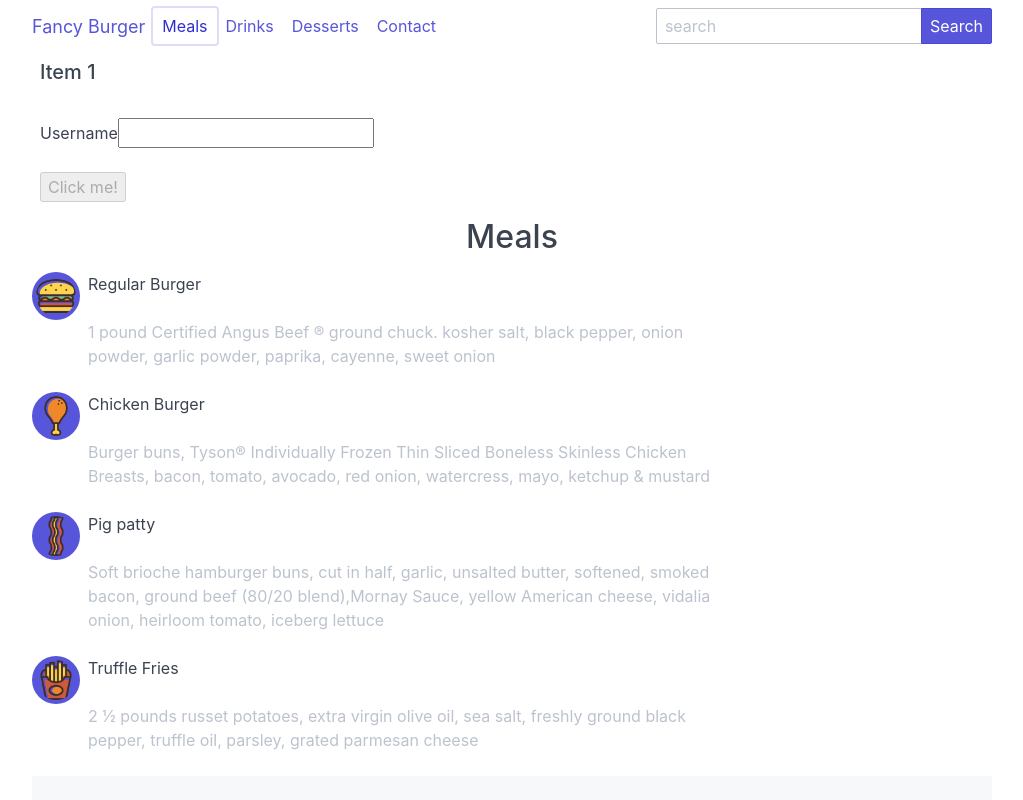
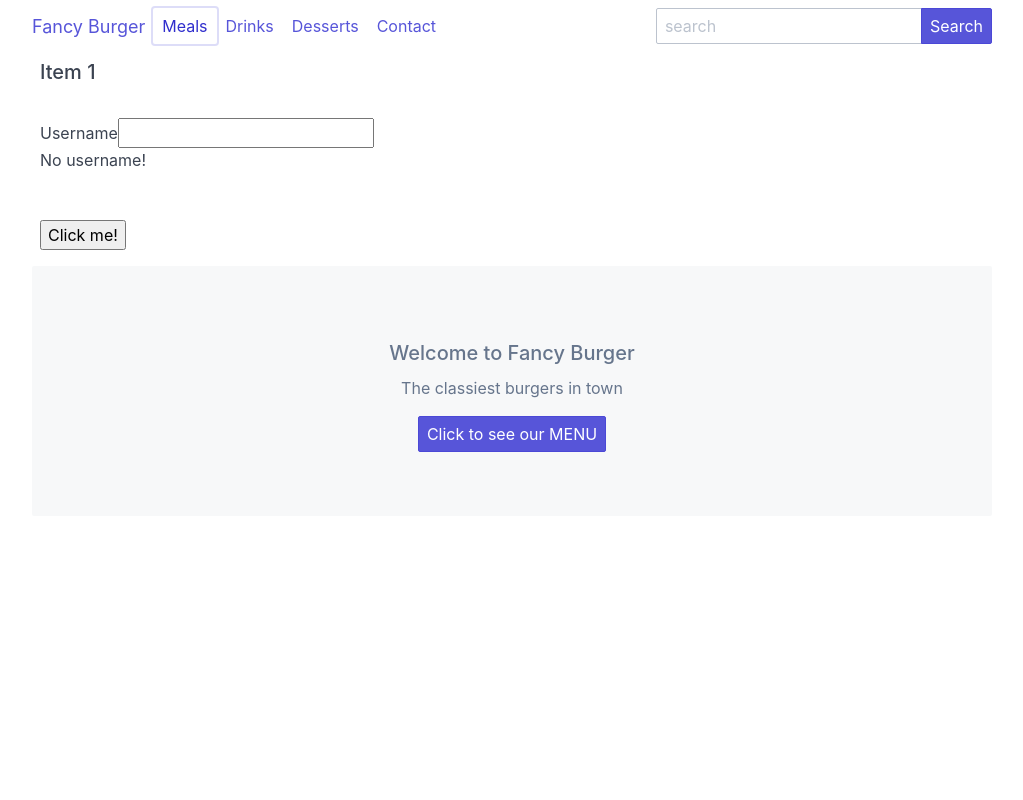
Before and after one commit to mauriciotasca/fancy-burger, an Angular app: page / in a window 1280 px wide. Both pictures are taken after a click on the button "Meals". Shown: the top 800 px of the page, without its empty margins (128-1151 px from the left). Built offline with nearby package versions, Linux system fonts and the light colour scheme.

Commit message:
Add forms module and two-way display

```diff
--- a/src/app/app.module.ts
+++ b/src/app/app.module.ts
@@ -10,6 +10,7 @@ import { AppRoutingModule } from './/app-routing.module';
 import { DrinksComponent } from './drinks/drinks.component';
 import { HomeComponent } from './home/home.component';
 import { NotFoundComponent } from './not-found/not-found.component';
+import {FormsModule} from '@angular/forms';
 
 @NgModule({
   declarations: [
@@ -23,6 +24,7 @@ import { NotFoundComponent } from './not-found/not-found.component';
   imports: [
     BrowserModule,
     HttpClientModule,
+    FormsModule,
     AppRoutingModule
   ],
   providers: [],
--- a/src/app/meals/meals.component.html
+++ b/src/app/meals/meals.component.html
@@ -6,16 +6,18 @@
 
 <div class="my-2 p-2">
   <label for="userName">Username</label>
-  <input id="userName" ([ngModel])="userName"/>
+  <input id="userName" [(ngModel)]="userName"/>
+  <p *ngIf="!userName">No username!</p>
+  <p *ngIf="userName">{{userName}}</p>
 </div>
 
 <div class="my-2 p-2">
-  <button [disabled]="isDisabled">
+  <button [disabled]="isDisabled" (click)="sendButtonClick($event)">
     Click me!
   </button>
 </div>
 
-<div class="columns">
+<div class="columns" *ngIf="false">
 
   <div class="column col-12 text-center">
     <h2>Meals</h2>
--- a/src/app/meals/meals.component.ts
+++ b/src/app/meals/meals.component.ts
@@ -12,7 +12,7 @@ export class MealsComponent implements OnInit {
   public meals: any;
   public userName = '';
   public item = {name: 'Item 1'};
-  public isDisabled = true;
+  public isDisabled = false;
 
   constructor(private mealsService: MealsService) {
     this.getMeals();
@@ -30,4 +30,12 @@ export class MealsComponent implements OnInit {
 
   ngOnInit() {
   }
+
+  sendButtonClick($event) {
+    console.log('Clicked!');
+  }
+
+  logEvent($event) {
+    console.log($event);
+  }
 }
```
